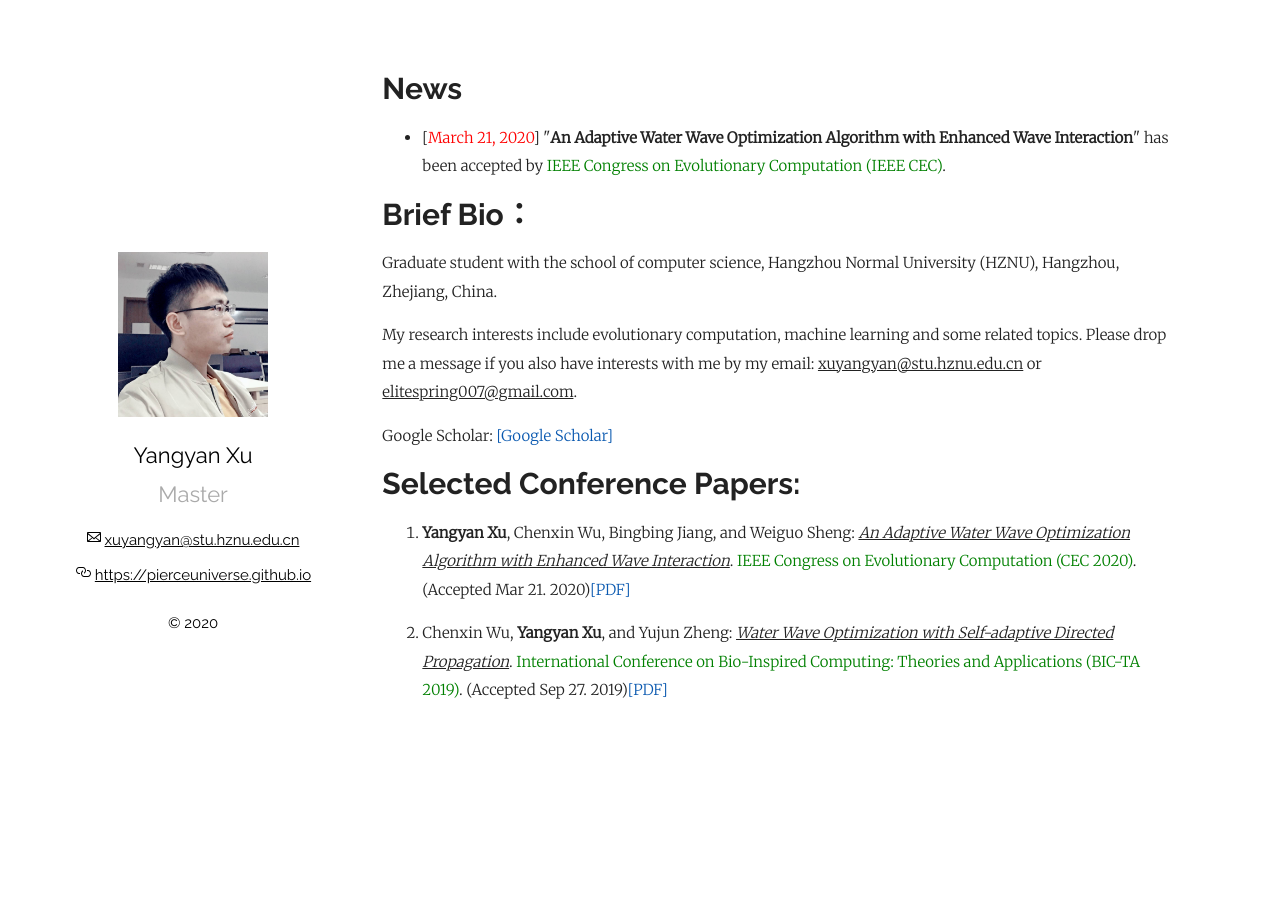
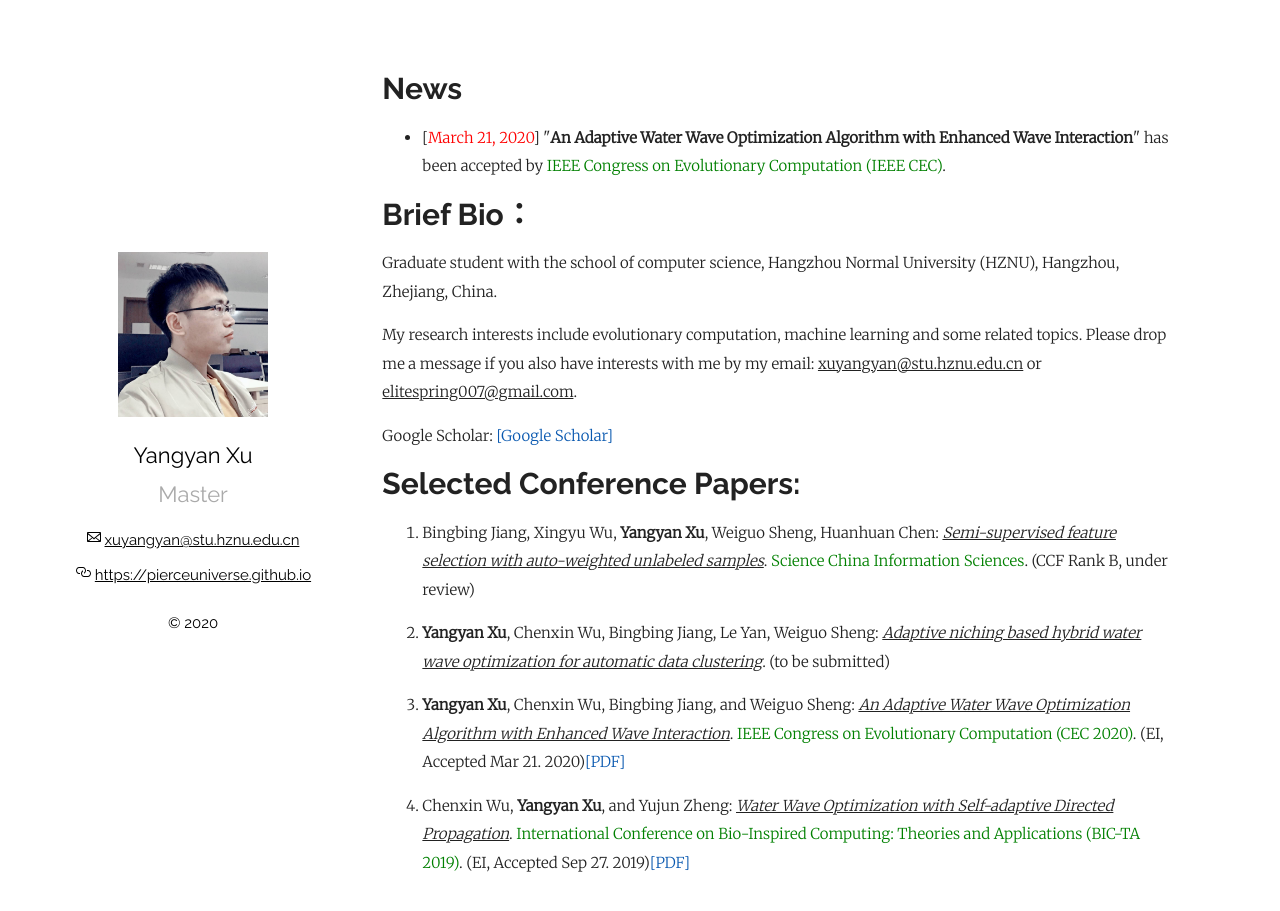
Before and after one commit to PierceUniverse/PierceUniverse.github.io, a Jekyll site: the page built from index.md, in a window 1280 px wide and 952 px high. Shown: the top 911 px of the window. Built offline with Jekyll 4.4.1, drawn with Linux system fonts in a browser that asks for light colours; comment, search, counter and statistics services are not loaded; our own code applies the rules of GitHub Pages for plain Markdown files.

Commit message:
add paper

```diff
--- a/index.md
+++ b/index.md
@@ -21,8 +21,12 @@ Google Scholar: [[Google Scholar]](https://scholar.google.com/citations?user=gDJ
 
 <ol>
 
-<p style="margin-top: 8px;"><li><b>Yangyan Xu</b>, Chenxin Wu, Bingbing Jiang, and Weiguo Sheng: <i><u>An Adaptive Water Wave Optimization Algorithm with Enhanced Wave Interaction</u></i>. <font color="green">IEEE Congress on Evolutionary Computation (CEC 2020)</font>. (Accepted Mar 21. 2020)<a href = "https://wcci2020.org/">[PDF]</a></li></p>
+<p style="margin-top: 8px;"><li>Bingbing Jiang, Xingyu Wu, <b>Yangyan Xu</b>, Weiguo Sheng, Huanhuan Chen: <i><u>Semi-supervised feature selection with auto-weighted unlabeled samples</u></i>. <font color="green">Science China Information Sciences</font>. (CCF Rank B, under review)</li></p>
 
-<p style="margin-top: 8px;"><li>Chenxin Wu, <b>Yangyan Xu</b>, and Yujun Zheng: <i><u>Water Wave Optimization with Self-adaptive Directed Propagation</u></i>. <font color="green">International Conference on Bio-Inspired Computing: Theories and Applications (BIC-TA 2019)</font>. (Accepted Sep 27. 2019)<a href = "https://link.springer.com/chapter/10.1007/978-981-15-3425-6_38">[PDF]</a></li></p>
+<p style="margin-top: 8px;"><li><b>Yangyan Xu</b>, Chenxin Wu, Bingbing Jiang, Le Yan, Weiguo Sheng: <i><u>Adaptive niching based hybrid water wave optimization for automatic data clustering</u></i>. (to be submitted)</li></p>
+
+<p style="margin-top: 8px;"><li><b>Yangyan Xu</b>, Chenxin Wu, Bingbing Jiang, and Weiguo Sheng: <i><u>An Adaptive Water Wave Optimization Algorithm with Enhanced Wave Interaction</u></i>. <font color="green">IEEE Congress on Evolutionary Computation (CEC 2020)</font>. (EI, Accepted Mar 21. 2020)<a href = "https://wcci2020.org/">[PDF]</a></li></p>
+
+<p style="margin-top: 8px;"><li>Chenxin Wu, <b>Yangyan Xu</b>, and Yujun Zheng: <i><u>Water Wave Optimization with Self-adaptive Directed Propagation</u></i>. <font color="green">International Conference on Bio-Inspired Computing: Theories and Applications (BIC-TA 2019)</font>. (EI, Accepted Sep 27. 2019)<a href = "https://link.springer.com/chapter/10.1007/978-981-15-3425-6_38">[PDF]</a></li></p>
 
 </ol>
```
